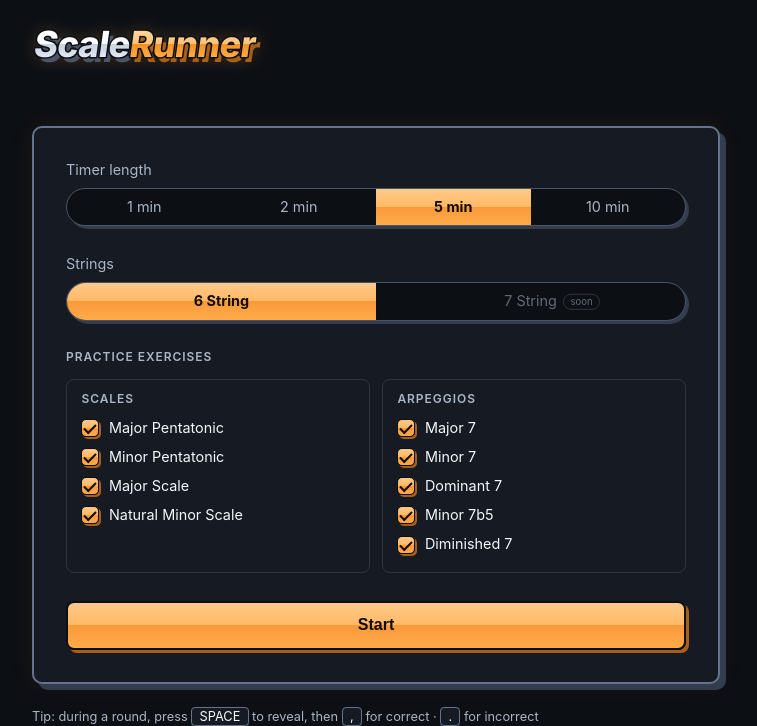
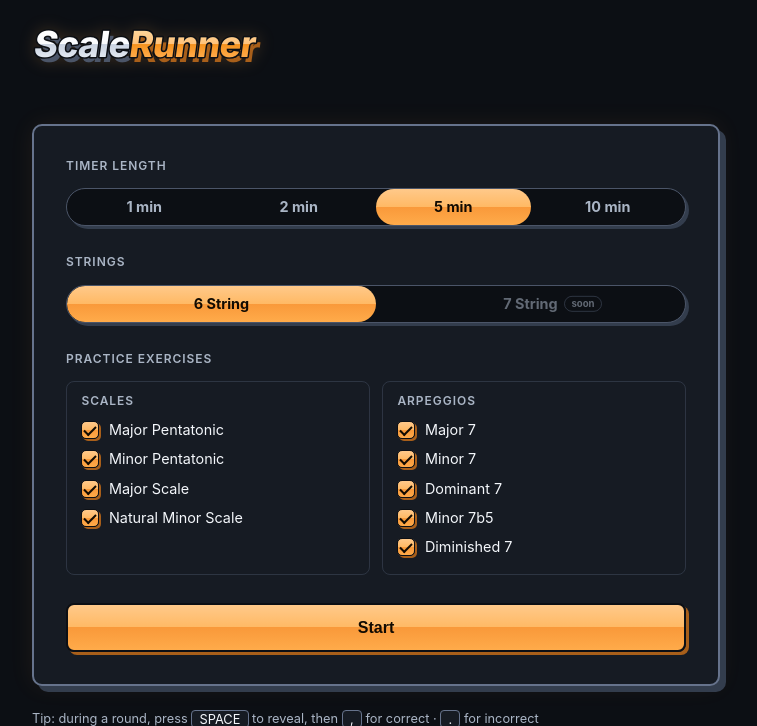
Before and after one commit to fraserwat/guitar-scale-generator, a Django app: page / in a window 1280 px wide. Shown: the top 726 px of the page, without its empty margins (264-1021 px from the left). Run offline with Django 5.2, Linux system fonts and the light colour scheme.

Commit message:
Unify control headers; sliding thumb on segmented controls
- "Timer length" and "Strings" now use the same small-caps
  .group-heading as "Practice Exercises"; .field-label deleted.
- The glossy selection on segmented controls is now a single absolute
  .seg-thumb that slides to the checked segment: translateX driven by
  a --seg-index set via :has(:checked) rules, width by --seg-count
  (timer sets 4 inline, Strings defaults to 2). No JS; when 7-string
  support enables the second segment, the slide works for free.
- Segment labels are always bold — selection only recolours, so the
  text metrics never change with state (geometry rule).

Cache-bust style.css v29. Tests 160 green.

Co-Authored-By: Claude Fable 5 <noreply@anthropic.com>

```diff
--- a/practice/static/practice/style.css
+++ b/practice/static/practice/style.css
@@ -118,17 +118,35 @@ body {
   gap: 0.5rem;
 }
 
-.field-label { font-size: 0.9rem; color: var(--muted); }
-
-/* ---- Strings segmented control ---- */
+/* ---- Segmented controls (Timer length, Strings) ---- */
 .seg-control {
+  position: relative;
+  --seg-count: 2; /* timer overrides to 4 inline */
   display: flex;
   border: 1px solid var(--line);
   border-radius: 999px;
   background: var(--bg);
   overflow: hidden;
-  box-shadow: 3px 3px 0 var(--extrude-grey); /* the buttons' extrude depth */
+  box-shadow: 3px 3px 0 var(--extrude-grey);
 }
+
+/* One glossy thumb slides to the checked segment; --seg-index comes
+   from the :has() rules below, so new segments (7-string!) just work. */
+.seg-thumb {
+  position: absolute;
+  top: 0;
+  bottom: 0;
+  left: 0;
+  width: calc(100% / var(--seg-count));
+  border-radius: 999px;
+  background: var(--gloss-orange);
+  transform: translateX(calc(var(--seg-index, 0) * 100%));
+  transition: transform 180ms ease;
+}
+
+.seg-control:has(.seg-input:nth-of-type(2):checked) { --seg-index: 1; }
+.seg-control:has(.seg-input:nth-of-type(3):checked) { --seg-index: 2; }
+.seg-control:has(.seg-input:nth-of-type(4):checked) { --seg-index: 3; }
 
 /* Real radios, hidden but adjacent: keyboard/AT semantics survive. */
 .seg-input {
@@ -138,23 +156,21 @@ body {
 }
 
 .seg-option {
-  flex: 1 1 0;                /* exactly 50% each */
+  position: relative;         /* above the sliding thumb */
+  flex: 1 1 0;                /* equal segments */
   min-width: 0;
   display: flex;
   align-items: center;
   justify-content: center;
   padding: 0.5rem 0;
   font-size: 0.9rem;
+  font-weight: 700; /* constant weight: selection must not change metrics */
   color: var(--muted);
   cursor: pointer;
-  transition: background 120ms ease, color 120ms ease;
+  transition: color 120ms ease;
 }
 
-.seg-input:checked + .seg-option {
-  background: var(--gloss-orange);
-  color: #120b02;
-  font-weight: 700;
-}
+.seg-input:checked + .seg-option { color: #120b02; }
 
 .seg-input:disabled + .seg-option { opacity: 0.55; cursor: not-allowed; }
 
@@ -333,7 +349,7 @@ body {
 }
 
 @media (prefers-reduced-motion: reduce) {
-  .seg-option, .exercise-box, .exercise-name { transition: none; }
+  .seg-option, .seg-thumb, .exercise-box, .exercise-name { transition: none; }
   .app-title:hover .logo-shine-band { animation: none; }
   #start-btn:hover::after { animation: none; }
   .dialog-bubble, .bubble-shake, .timer-low { animation: none; }
--- a/practice/templates/practice/index.html
+++ b/practice/templates/practice/index.html
@@ -5,7 +5,7 @@
   <meta name="viewport" content="width=device-width, initial-scale=1">
   <title>ScaleRunner</title>
   {# ?v= busts the browser cache when static assets change; bump on JS/CSS edits #}
-  <link rel="stylesheet" href="{% static 'practice/style.css' %}?v=28">
+  <link rel="stylesheet" href="{% static 'practice/style.css' %}?v=29">
 </head>
 <body data-csrf-token="{{ csrf_token }}">
   <main class="app">
@@ -78,8 +78,10 @@
     <section id="start-screen" class="screen flow">
       <div class="panel">
         <div class="field">
-          <span class="field-label">Timer length</span>
-          <div class="seg-control" role="radiogroup" aria-label="Timer length">
+          <span class="group-heading">Timer length</span>
+          <div class="seg-control" role="radiogroup" aria-label="Timer length"
+               style="--seg-count: 4">
+            <span class="seg-thumb" aria-hidden="true"></span>
             <input type="radio" class="seg-input" name="timer-length"
                    id="timer-1" value="1" autocomplete="off">
             <label class="seg-option" for="timer-1">1 min</label>
@@ -100,8 +102,9 @@
              logic ignores this control for now (6 is the only selectable
              value). -->
         <div class="field">
-          <span class="field-label">Strings</span>
+          <span class="group-heading">Strings</span>
           <div class="seg-control" role="radiogroup" aria-label="Strings">
+            <span class="seg-thumb" aria-hidden="true"></span>
             <input type="radio" class="seg-input" name="string-count"
                    id="strings-6" value="6" autocomplete="off" checked>
             <label class="seg-option" for="strings-6">6 String</label>
```
